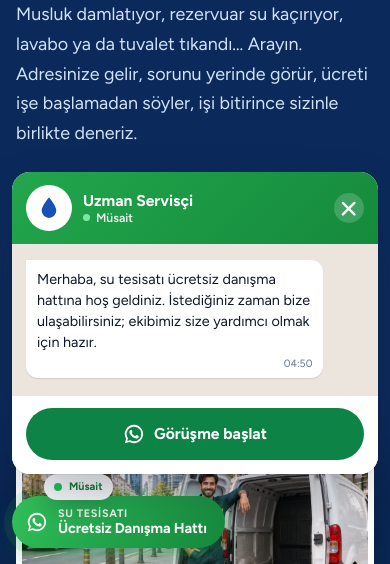
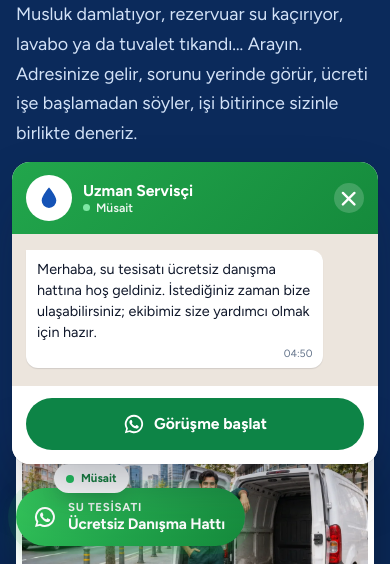
Before and after one commit to Hakikatperest/uzmanservisci, a plain HTML site: page index.html in a window 390 px wide. Both pictures are taken after a click on the button "Su tesisatı ücretsiz danışma hattı". Shown: the part 280-844 px from the top of the page. Drawn offline with nearby package versions, Linux system fonts and the light colour scheme.

Commit message:
Sohbet balonunu Web4Medya konum ve ölçülerine getir
Co-Authored-By: Claude Fable 5.2 <noreply@anthropic.com>

```diff
--- a/css/site.css
+++ b/css/site.css
@@ -178,7 +178,7 @@ h1 em::after{content:"";position:absolute;left:0;right:0;bottom:-.08em;height:.1
 /* ═══ Sohbet balonu: "Su Tesisatı Ücretsiz Danışma Hattı" (2026-11-27) ═══
    Sol altta hap + tıklanınca açılan küçük sohbet penceresi → "Görüşme başlat" WhatsApp'a gider.
    Telefonda alttaki yapışık arama çubuğunun ÜSTÜNDE durur. Tüm hareket transform/opacity. */
-.sb-hap-kutu{position:fixed;left:20px;bottom:22px;z-index:45;transform-origin:left bottom;animation:sb-atis 3.2s ease-in-out infinite}
+.sb-hap-kutu{position:fixed;left:22px;bottom:24px;z-index:45;transform-origin:left bottom;animation:sb-atis 3.2s ease-in-out infinite}
 .sb-hap-kutu:hover{animation:none}
 @keyframes sb-atis{0%,40%,100%{transform:scale(1)}7%{transform:scale(1.045)}15%{transform:scale(1)}22%{transform:scale(1.028)}30%{transform:scale(1)}}
 .sb-hap{position:relative;display:inline-flex;align-items:center;gap:12px;padding:13px 22px 13px 18px;border-radius:999px;border:0;cursor:pointer;font:inherit;text-align:left;text-decoration:none;color:#fff;background:linear-gradient(135deg,#35C75C 0%,#22A64C 52%,#158A3C 100%);box-shadow:0 12px 30px -8px rgba(21,138,60,.55),0 0 0 8px rgba(52,199,92,.10)}
@@ -195,7 +195,7 @@ h1 em::after{content:"";position:absolute;left:0;right:0;bottom:-.08em;height:.1
 .sb-yeni{position:absolute;top:-9px;right:-5px;z-index:2;min-width:26px;height:26px;padding:0 7px;border-radius:999px;background:#E11D2E;color:#fff;font-size:.86rem;font-weight:800;line-height:1;display:grid;place-items:center;border:2.5px solid #fff;animation:sb-pop .45s cubic-bezier(.34,1.56,.64,1)}
 .sb-yeni[hidden],.sb-pencere[hidden],.sb-mesaj[hidden],.sb-yaziyor[hidden]{display:none}
 @keyframes sb-pop{0%{transform:scale(0)}100%{transform:scale(1)}}
-.sb-pencere{position:fixed;left:20px;bottom:104px;z-index:46;width:340px;max-width:calc(100vw - 24px);border-radius:18px;overflow:hidden;background:#fff;box-shadow:0 28px 64px -16px rgba(15,23,42,.38),0 0 0 1px rgba(15,23,42,.06);transform-origin:left bottom;transform:translateY(14px) scale(.94);opacity:0;transition:transform .3s cubic-bezier(.34,1.3,.64,1),opacity .2s}
+.sb-pencere{position:fixed;left:22px;bottom:112px;z-index:46;width:340px;max-width:calc(100vw - 24px);border-radius:18px;overflow:hidden;background:#fff;box-shadow:0 28px 64px -16px rgba(15,23,42,.38),0 0 0 1px rgba(15,23,42,.06);transform-origin:left bottom;transform:translateY(14px) scale(.94);opacity:0;transition:transform .3s cubic-bezier(.34,1.3,.64,1),opacity .2s}
 .sb-pencere.acik{transform:none;opacity:1}
 .sb-bas{display:flex;align-items:center;gap:11px;padding:13px 14px;background:linear-gradient(135deg,#22A64C 0%,#158A3C 100%);color:#fff}
 .sb-ava{width:46px;height:46px;border-radius:50%;background:#fff;display:grid;place-items:center;flex-shrink:0}
@@ -221,11 +221,17 @@ h1 em::after{content:"";position:absolute;left:0;right:0;bottom:-.08em;height:.1
 .sb-git svg{width:22px;height:22px;fill:currentColor}
 .sb-hap:focus-visible,.sb-git:focus-visible,.sb-kapat:focus-visible{outline:3px solid #9fd0ff;outline-offset:2px}
 @media(max-width:760px){
-  .sb-hap-kutu{left:12px;bottom:calc(16px + env(safe-area-inset-bottom))}
-  .sb-hap{padding:11px 18px 11px 14px;gap:10px}
+  .sb-hap-kutu{left:16px;bottom:calc(18px + env(safe-area-inset-bottom))}
+  .sb-hap{padding:13px 20px 13px 17px;gap:11px}
+  .sb-hap svg{width:24px;height:24px}
+  .sb-hap .sb-hap-yazi b{font-size:.72rem}.sb-hap-yazi span{font-size:.95rem}
+  .sb-rozet{left:38px;top:-24px;font-size:.72rem;padding:5px 12px}
+  .sb-pencere{left:12px;right:12px;width:auto;max-width:380px;bottom:calc(100px + env(safe-area-inset-bottom))}
+}
+@media(max-width:380px){
+  .sb-hap{padding:12px 16px 12px 14px;gap:9px}
   .sb-hap svg{width:22px;height:22px}
-  .sb-hap .sb-hap-yazi b{font-size:.68rem}.sb-hap-yazi span{font-size:.9rem}
-  .sb-rozet{left:32px;top:-22px;font-size:.68rem;padding:4px 10px}
-  .sb-pencere{left:12px;right:12px;width:auto;max-width:380px;bottom:calc(90px + env(safe-area-inset-bottom))}
+  .sb-hap .sb-hap-yazi b{font-size:.68rem}.sb-hap-yazi span{font-size:.88rem}
+  .sb-rozet{left:30px;top:-22px;font-size:.68rem;padding:4px 10px}
 }
 @media(prefers-reduced-motion:reduce){.sb-hap-kutu,.sb-hap::after,.sb-hap::before,.sb-yeni,.sb-mesaj,.sb-yaziyor i{animation:none!important}.sb-hap::after,.sb-hap::before{opacity:0}.sb-pencere{transition:opacity .15s;transform:none}}
```
